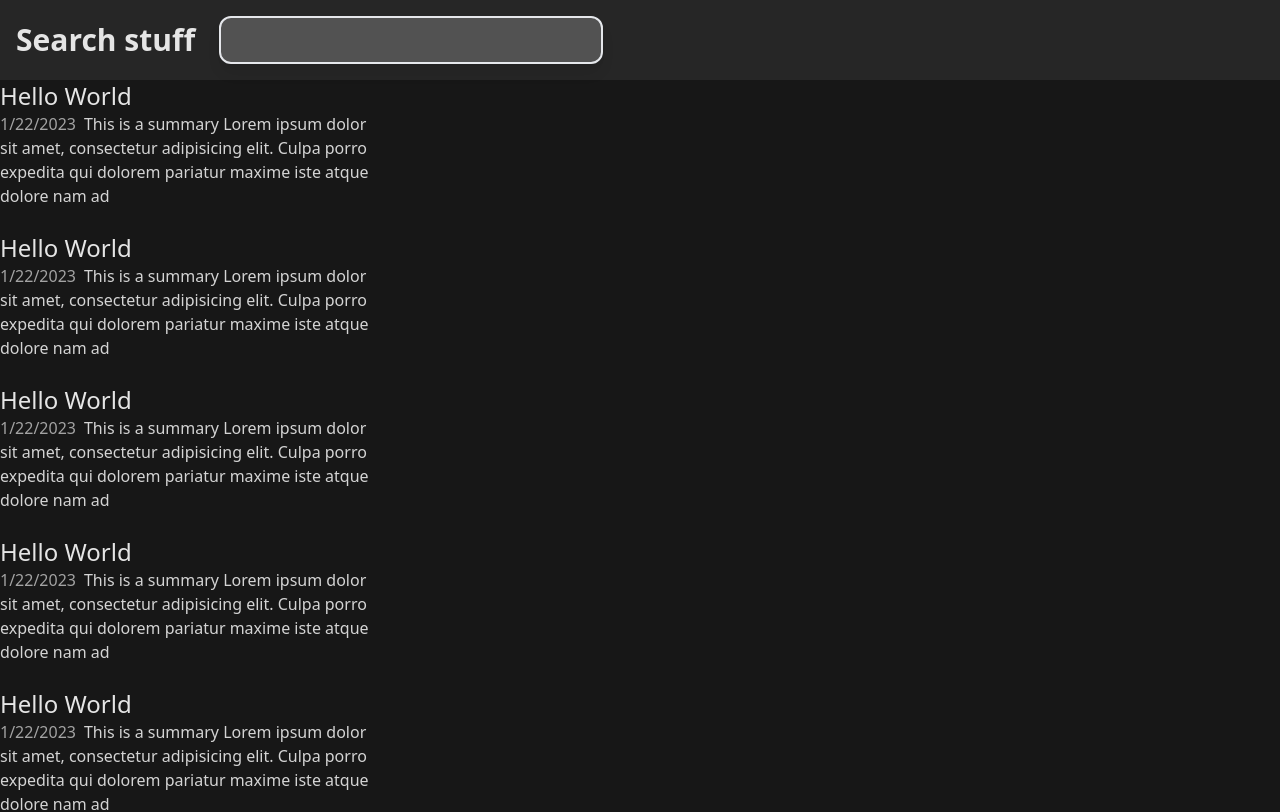
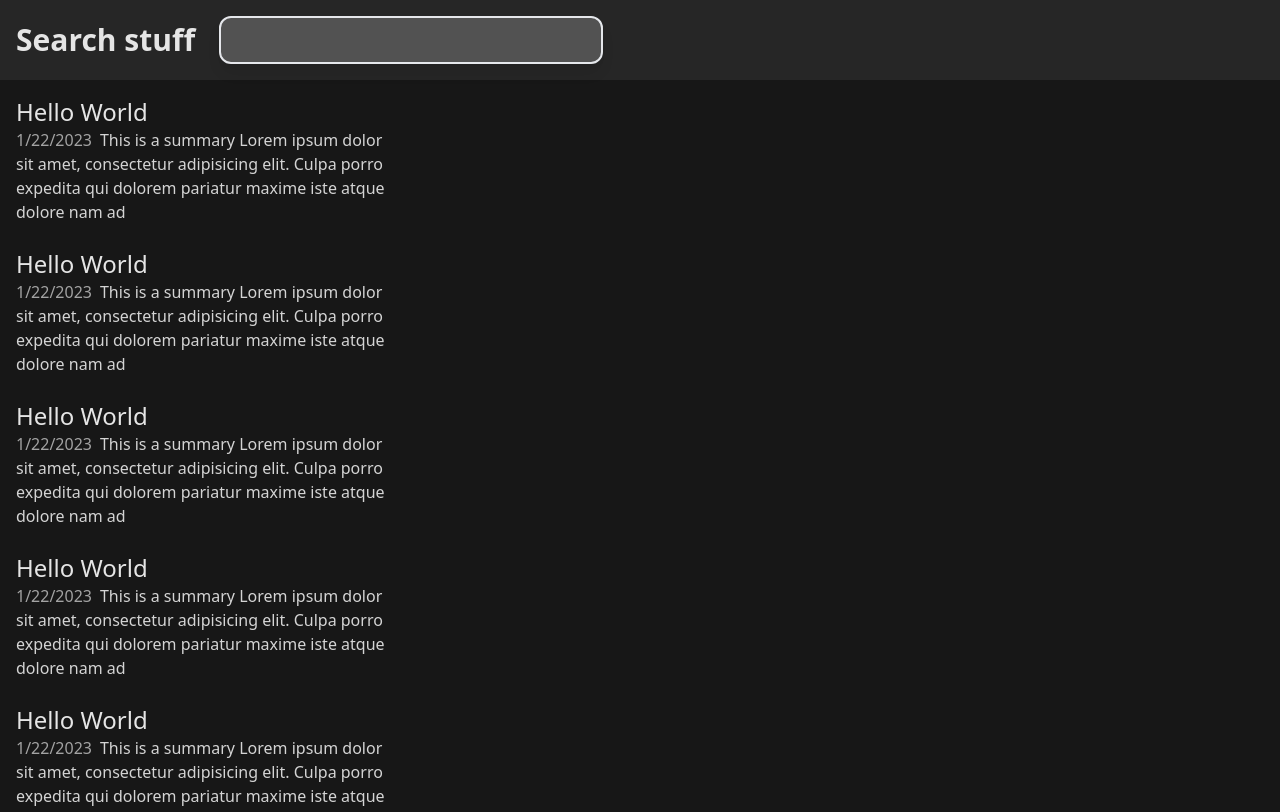
Before and after one commit to linus-jansson/search-engine-project, a Next.js app in the folder front/: page /search in a window 1280 px wide. Shown: the top 812 px of the page. Built offline with nearby package versions, Linux system fonts and the light colour scheme.

Commit message:
search result margin

```diff
--- a/front/src/app/search/page.tsx
+++ b/front/src/app/search/page.tsx
@@ -29,7 +29,7 @@ export default async function SearchPage({ searchParams }: { [key: string]: stri
                     <SearchField />
 
                 </div>
-                <div id="search-results">
+                <div id="search-results" className='ml-4 mt-4'>
                     {searchResults.map((data: unknown, idx: number) => <ResultCard key={idx} {...data} />)}
                 </div>
             </div>
```
